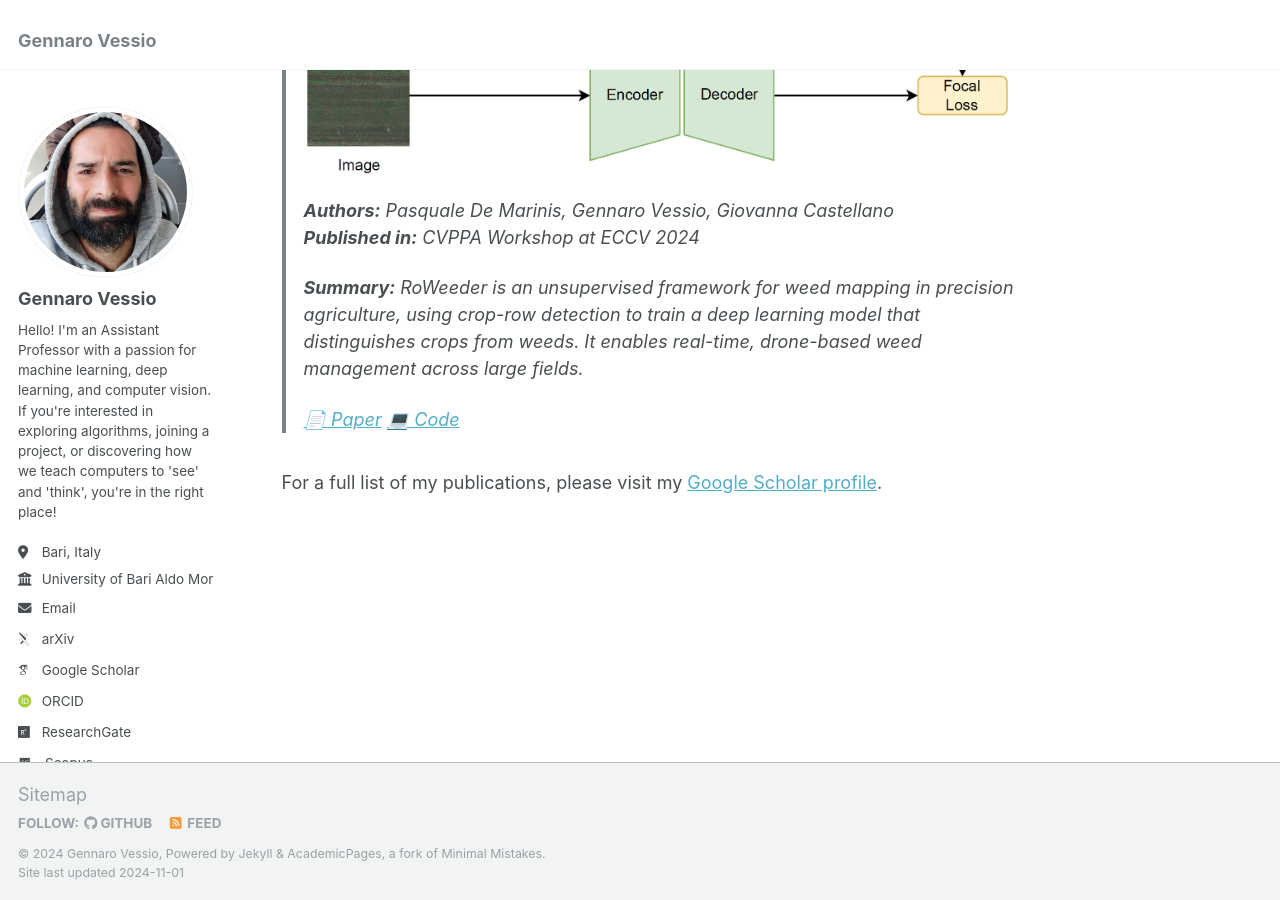
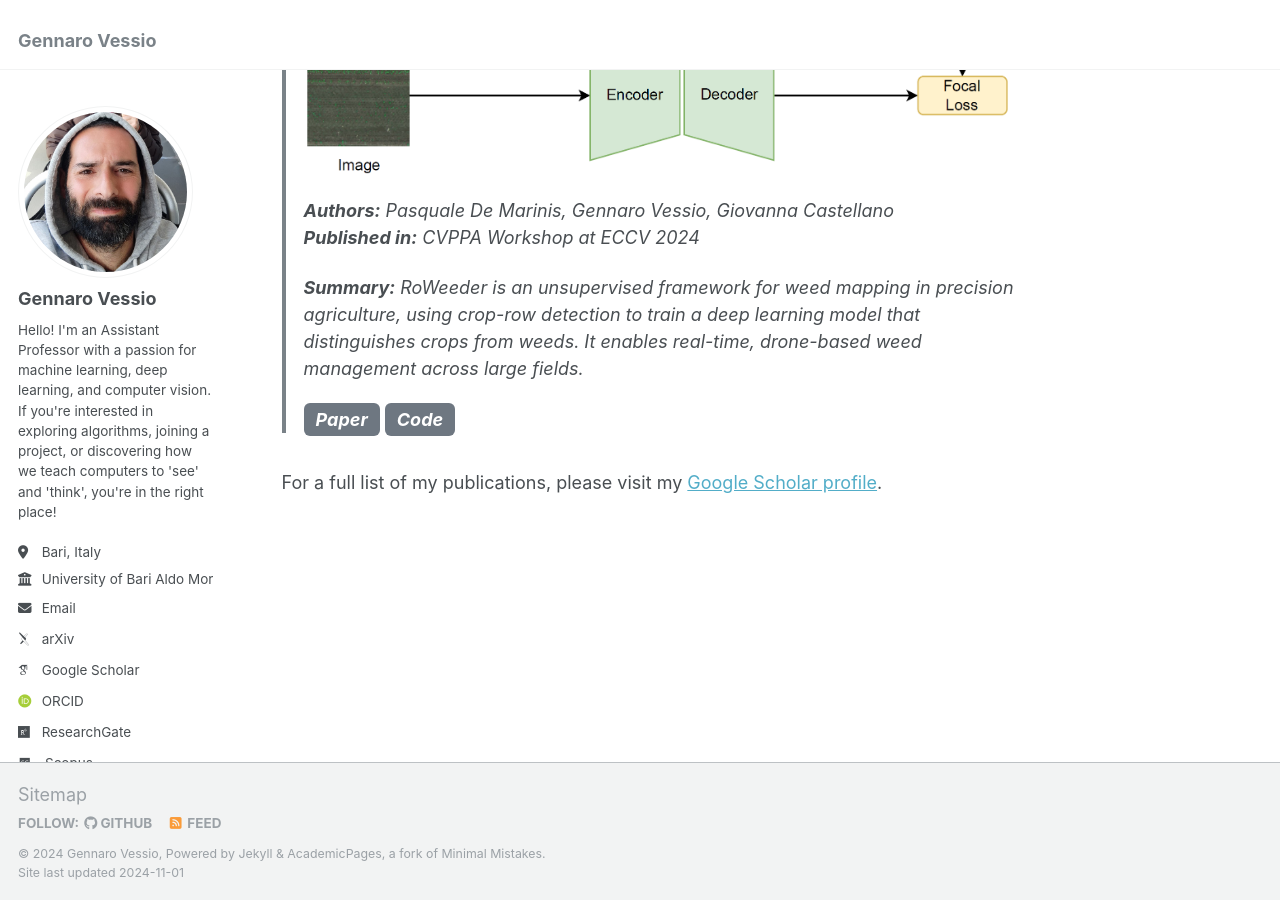
Before and after one commit to gvessio/gvessio.github.io, a Jekyll site: the page built from _pages/about.md, in a window 1280 px wide and 900 px high, scrolled down 1837 px. Built offline with Jekyll 4.4.1, drawn with Linux system fonts in a browser that asks for light colours; some web fonts are replaced.

Commit message:
New change

```diff
--- a/_pages/about.md
+++ b/_pages/about.md
@@ -32,17 +32,17 @@ Teaching is a big part of what I do! Here are my current courses:
 
 ## 📝 Recent Publications
 
-> ***RoWeeder: Unsupervised Weed Mapping through Crop-Row Detection***
+> **RoWeeder: Unsupervised Weed Mapping through Crop-Row Detection**
 >
-> <img src="images\roweeder.png" alt="RoWeeder Image" height="50"/>
+> <img src="images\roweeder.png" alt="RoWeeder Image" height="50px"/>
 >
 > **Authors:** Pasquale De Marinis, Gennaro Vessio, Giovanna Castellano
 > **Published in:** *CVPPA Workshop at ECCV 2024*
 >
 > **Summary:** RoWeeder is an unsupervised framework for weed mapping in precision agriculture, using crop-row detection to train a deep learning model that distinguishes crops from weeds. It enables real-time, drone-based weed management across large fields.
 >
-> [📄 Paper](https://arxiv.org/abs/2410.04983)
-> [💻 Code](https://github.com/pasqualedem/RoWeeder)
+> <a href="https://arxiv.org/abs/2410.04983" style="padding:6px 12px; background-color:#6e7781; color:white; text-decoration:none; border-radius:6px; font-weight:bold;">Paper</a>
+> <a href="https://github.com/pasqualedem/RoWeeder" style="padding:6px 12px; background-color:#6e7781; color:white; text-decoration:none; border-radius:6px; font-weight:bold;">Code</a>
 
 For a full list of my publications, please visit my [Google Scholar profile](https://scholar.google.it/citations?user=KyQe9EgAAAAJ&hl).
 
```
